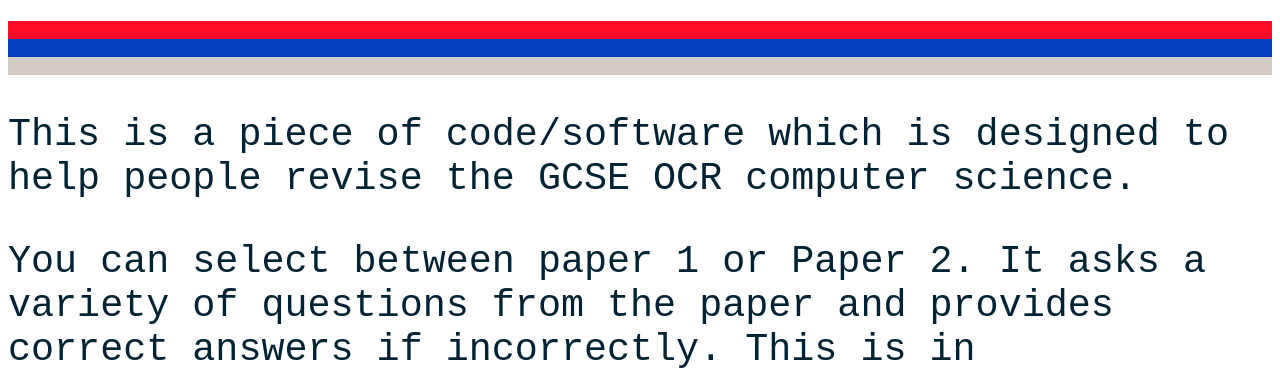
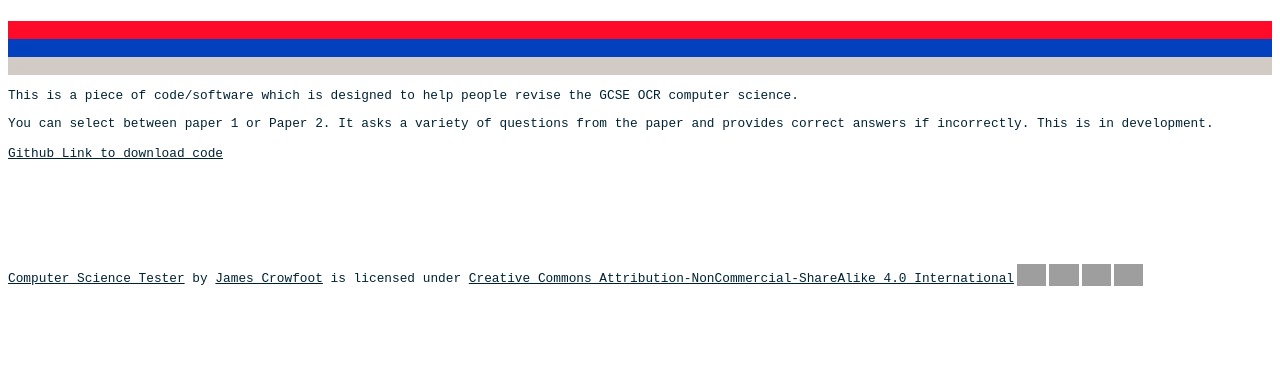
Before and after one commit to James-Crowfoot/public, a plain HTML site: page index.html in a window 1280 px wide. Shown: the part 418-792 px from the top of the page. Drawn offline with Linux system fonts and the light colour scheme; grey boxes are pictures that could not be loaded.

Commit message:
Update styles.css

```diff
--- a/styles.css
+++ b/styles.css
@@ -1,16 +1,16 @@
 h1 {
   color: #001223;
   font-family: 'Courier New', monospace;
-  font-size: 100%;
+  font-size: 75%;
 }
 p {
   color: #002334;
   font-family: 'Courier New', monospace;
-  font-size: 3vw;
+  font-size: 1vw;
 }
 
 a {
   color: #002334;
   font-family: 'Courier New', monospace;
-  font-size: 3vw;
+  font-size: 1vw;
 }
```
